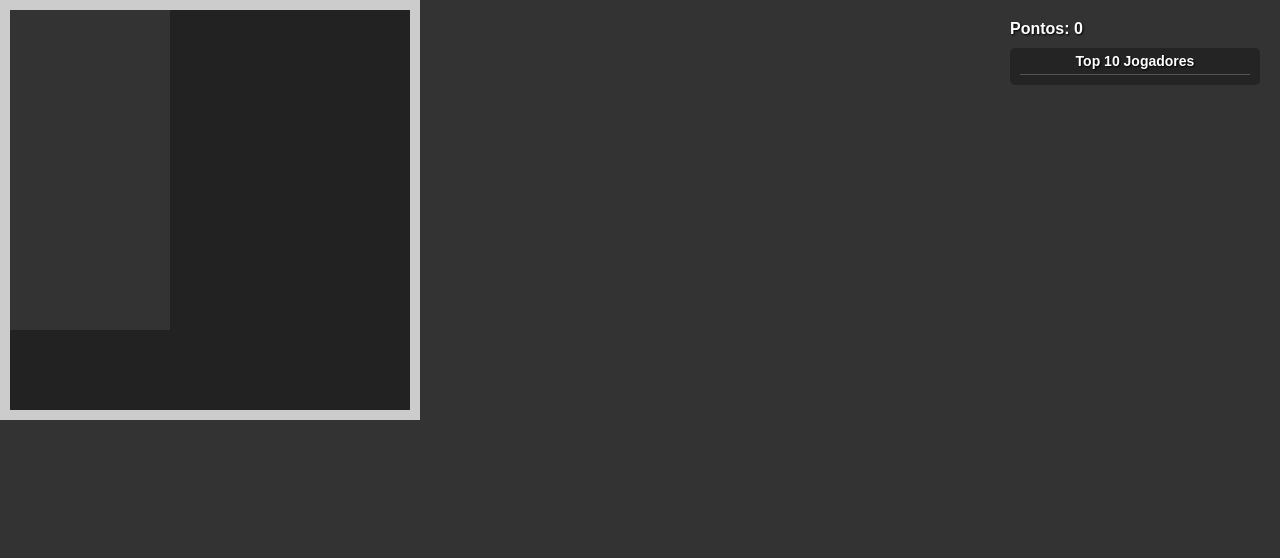
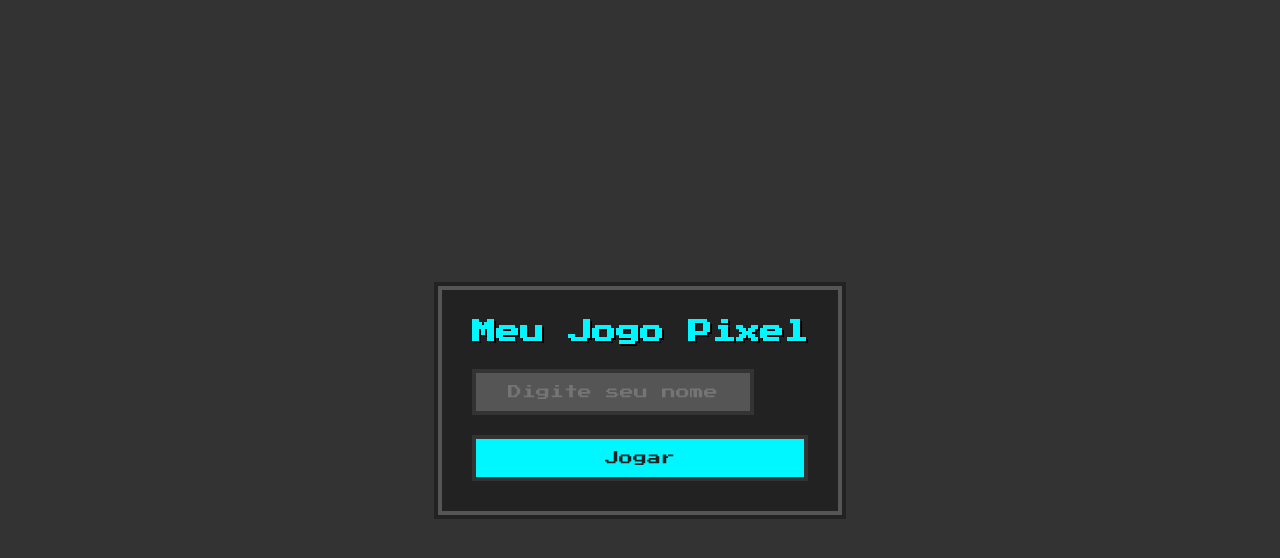
Before and after one commit to mroger25/meu-jogo-multiplayer, a website: page public/index.html in a window 1280 px wide. Drawn offline with nearby package versions, Linux system fonts and the light colour scheme; no server answers.

Commit message:
Tela de login

```diff
--- a/public/client.js
+++ b/public/client.js
@@ -1,23 +1,60 @@
 document.addEventListener("DOMContentLoaded", () => {
-  const socket = io();
+  const loginScreen = document.getElementById("login-screen");
+  const gameContainer = document.getElementById("game-container");
+  const nameInput = document.getElementById("player-name-input");
+  const startButton = document.getElementById("start-game-button");
+
   const canvas = document.getElementById("game-canvas");
   const ctx = canvas.getContext("2d");
 
   const scoreDisplay = document.getElementById("score-display");
   const leaderboardList = document.getElementById("leaderboard-list");
 
+  let socket = null;
+
   let jogadores = new Map();
   let comida = new Map();
   let meuSocketId = null;
   const GAME_TICK_MS = 50;
 
-  let config = { mundoLargura: 120, mundoAltura: 120, velocidadeJogador: 1 };
+  let config = {
+    mundoLargura: 120,
+    mundoAltura: 120,
+    velocidadeJogador: 1,
+  };
 
-  // Fator de interpolação
   const LERP_FACTOR = 0.6;
-
   const inputs = { ArrowUp: !1, ArrowDown: !1, ArrowLeft: !1, ArrowRight: !1 };
 
+  // --- Lógica de Login ---
+  startButton.addEventListener("click", () => {
+    let nome = nameInput.value.trim();
+    if (nome.length === 0) {
+      nome = "Anônimo";
+    }
+
+    loginScreen.style.display = "none";
+    gameContainer.style.display = "block";
+
+    // Inicia o jogo
+    iniciarJogo(nome);
+  });
+
+  // --- Função principal de inicialização ---
+
+  function iniciarJogo(nomeDoJogador) {
+    // 1. Conecta ao socket
+    socket = io();
+
+    // 2. Configura todos os ouvintes
+    configurarSocket(nomeDoJogador);
+
+    // 3. Inicia os loops de jogo e renderização
+    setInterval(gameTick, GAME_TICK_MS);
+    requestAnimationFrame(loopRenderizacao);
+  }
+
+  function configurarSocket(nome) {
     // --- 1. Capturar Input ---
     const teclasPermitidas = new Set(Object.keys(inputs));
     document.addEventListener("keydown", (e) => {
@@ -34,10 +71,12 @@ document.addEventListener("DOMContentLoaded", () => {
     });
 
     // --- 2. Receber Estado ---
-
     socket.on("connect", () => {
       meuSocketId = socket.id;
       console.log(`[CLIENT] Conectado ao servidor com ID: ${meuSocketId}`);
+
+      console.log(`[CLIENT] Entrando no jogo como: ${nome}`);
+      socket.emit("entrarNoJogo", { nome: nome });
     });
 
     socket.on("estadoInicial", (estado) => {
@@ -53,8 +92,8 @@ document.addEventListener("DOMContentLoaded", () => {
 
       jogadores.clear();
       estado.jogadores.forEach((j) => {
-      j.interp_x = j.x; // Posição de desenho
-      j.interp_y = j.y; // Posição de desenho
+        j.interp_x = j.x;
+        j.interp_y = j.y;
         jogadores.set(j.id, j);
       });
 
@@ -67,8 +106,7 @@ document.addEventListener("DOMContentLoaded", () => {
     socket.on("estadoDelta", (mudancas) => {
       const tipos = {
         jogadorNovo: (m) => {
-        console.log(`[CLIENT] Novo jogador apareceu: ${m.id}`);
-        // Define a posição inicial e a de interpolação
+          console.log(`[CLIENT] Novo jogador apareceu: ${m.nome} (${m.id})`);
           m.interp_x = m.x;
           m.interp_y = m.y;
           jogadores.set(m.id, m);
@@ -80,14 +118,15 @@ document.addEventListener("DOMContentLoaded", () => {
           }
         },
         jogadorDesconectou: (m) => {
-        console.log(`[CLIENT] Jogador desconectou: ${m.id}`);
+          const j = jogadores.get(m.id);
+          const nome = j ? j.nome : m.id;
+          console.log(`[CLIENT] Jogador desconectou: ${nome}`);
           jogadores.delete(m.id);
         },
         comidaAdicionada: (m) => {
           comida.set(m.id, m);
         },
         comidaRemovida: (m) => {
-        console.log(`[CLIENT] Removendo comida ${m.id}`);
           comida.delete(m.id);
         },
         pontuacaoAtualizada: (m, j) => {
@@ -113,18 +152,24 @@ document.addEventListener("DOMContentLoaded", () => {
       leaderboardList.innerHTML = "";
       top10.forEach((jogador) => {
         const li = document.createElement("li");
-      const shortId = jogador.id.substring(0, 5);
-      li.textContent = `ID: ${shortId}... P: ${jogador.pontos} (X: ${jogador.x}, Y: ${jogador.y})`;
+
+        // Usa o nome, com o ID como fallback
+        const nome = jogador.nome || jogador.id.substring(0, 5);
+
+        li.textContent = `${nome} - P: ${jogador.pontos} (X: ${jogador.x}, Y: ${jogador.y})`;
         if (jogador.id === meuSocketId) {
           li.className = "me";
         }
         leaderboardList.appendChild(li);
       });
     });
+  }
 
   // --- 3. Lógica do Jogo ---
 
   function gameTick() {
+    // Não faz nada se o socket não estiver conectado
+    if (!socket) return;
     socket.emit("updateInputs", inputs);
   }
 
@@ -154,7 +199,7 @@ document.addEventListener("DOMContentLoaded", () => {
     if (canvas.width === 0 || canvas.height === 0) return;
     const meuJogador = jogadores.get(meuSocketId);
 
-    ctx.fillStyle = "#222";
+    ctx.fillStyle = "#222"; // Cor do vazio
     ctx.fillRect(0, 0, canvas.width, canvas.height);
 
     ctx.save();
@@ -168,8 +213,12 @@ document.addEventListener("DOMContentLoaded", () => {
       const camY = Math.floor(meuJogador.interp_y);
       ctx.translate(canvas.width / 2, canvas.height / 2);
       ctx.translate(-camX, -camY);
+    } else {
+      // Se o jogo não começou, apenas centraliza
+      ctx.translate(canvas.width / 2, canvas.height / 2);
     }
 
+    // Desenha o chão
     ctx.fillStyle = "#333";
     ctx.fillRect(0, 0, config.mundoLargura, config.mundoAltura);
 
@@ -182,7 +231,6 @@ document.addEventListener("DOMContentLoaded", () => {
     // Desenha jogadores
     for (const jogador of jogadores.values()) {
       ctx.fillStyle = jogador.cor;
-
       const drawX = jogador.interp_x;
       const drawY = jogador.interp_y;
 
@@ -194,12 +242,11 @@ document.addEventListener("DOMContentLoaded", () => {
   }
 
   // --- 5. Iniciar Loops ---
-
-  setInterval(gameTick, GAME_TICK_MS);
-
   function loopRenderizacao() {
+    if (socket) {
       aplicarInterpolacao();
       desenhar();
+    }
     requestAnimationFrame(loopRenderizacao);
   }
   requestAnimationFrame(loopRenderizacao);
--- a/public/index.html
+++ b/public/index.html
@@ -8,6 +8,19 @@
     <link rel="stylesheet" type="text/css" media="screen" href="style.css" />
   </head>
   <body>
+    <div id="login-screen">
+      <div id="login-box">
+        <h1>Meu Jogo Pixel</h1>
+        <input
+          type="text"
+          id="player-name-input"
+          placeholder="Digite seu nome"
+          maxlength="15"
+        />
+        <button id="start-game-button">Jogar</button>
+      </div>
+    </div>
+    <div id="game-container">
       <div id="game-hud">
         <div id="score-display">Pontos: 0</div>
         <div id="leaderboard">
@@ -15,9 +28,8 @@
           <ol id="leaderboard-list"></ol>
         </div>
       </div>
-
       <canvas id="game-canvas"></canvas>
-
+    </div>
     <script src="/socket.io/socket.io.js"></script>
     <script src="client.js"></script>
   </body>
--- a/public/style.css
+++ b/public/style.css
@@ -1,9 +1,86 @@
+@import url("https://fonts.googleapis.com/css2?family=Press+Start+2P&display=swap");
+
+.press-start-2p-regular {
+  font-family: "Press Start 2P", monospace;
+  font-weight: 400;
+  font-style: normal;
+}
+
 body {
   margin: 0;
   padding: 0;
   overflow: hidden;
   background-color: #333;
+  font-family: "Press Start 2P", monospace;
+  color: white;
 }
+
+#login-screen {
+  display: flex;
+  align-items: center;
+  justify-content: center;
+  position: fixed;
+  top: 0;
+  left: 0;
+  width: 100%;
+  height: 100%;
+  background-color: #333;
+  z-index: 20;
+}
+
+#login-box {
+  background-color: #222;
+  padding: 30px;
+  text-align: center;
+  border: 4px solid #555;
+  outline: 4px solid #222;
+}
+
+#login-box h1 {
+  font-size: 24px;
+  color: #00f7ff;
+  text-shadow: 2px 2px #000;
+  margin-top: 0;
+  margin-bottom: 25px;
+}
+
+#player-name-input {
+  display: block;
+  width: 250px;
+  padding: 12px;
+  font-family: "Press Start 2P", monospace;
+  font-size: 14px;
+  background-color: #555;
+  color: white;
+  border: 4px solid #333;
+  outline: none;
+  text-align: center;
+  image-rendering: pixelated;
+}
+
+#start-game-button {
+  display: block;
+  width: 100%;
+  padding: 12px;
+  font-family: "Press Start 2P", monospace;
+  font-size: 14px;
+  background-color: #00f7ff;
+  color: #222;
+  margin-top: 20px;
+  cursor: pointer;
+  border: 4px solid #333;
+  image-rendering: pixelated;
+}
+
+#start-game-button:hover {
+  background-color: #fff;
+}
+
+#game-container {
+  display: none;
+  position: relative;
+}
+
 #game-canvas {
   display: block;
   background-color: #fff;
@@ -15,25 +92,21 @@ body {
   height: 400px;
 }
 
-/* MODIFICADO: Posição do HUD */
 #game-hud {
   position: absolute;
-  /* Movido para o canto superior direito */
   top: 20px;
-  right: 20px; /* Em vez de 'left' */
-  width: 250px; /* Largura definida */
+  right: 20px;
+  width: 250px;
   color: white;
-  font-family: Arial, sans-serif;
   text-shadow: 1px 1px 2px black;
   z-index: 10;
 }
 
 #score-display {
-  font-size: 16px;
+  font-size: 14px;
   font-weight: bold;
 }
 
-/* NOVO: Estilização do Placar */
 #leaderboard {
   background-color: rgba(0, 0, 0, 0.3);
   border-radius: 5px;
@@ -45,23 +118,22 @@ body {
   margin: 0 0 5px 0;
   padding-bottom: 5px;
   border-bottom: 1px solid #555;
-  font-size: 14px;
+  font-size: 12px;
   text-align: center;
 }
 
 #leaderboard-list {
   list-style: decimal;
   margin: 0;
-  padding-left: 20px; /* Espaço para os números da lista */
-  font-size: 12px;
+  padding-left: 20px;
+  font-size: 10px;
 }
 
 #leaderboard-list li {
   margin-bottom: 4px;
-  /* Destaca o seu próprio nome no placar */
 }
 
 #leaderboard-list li.me {
-  color: #00f7ff; /* Ciano */
+  color: #00f7ff;
   font-weight: bold;
 }
```
Also changed, not shown: server.js (+46 -13 lines). Lines whose indentation alone changed are shown as unchanged.
